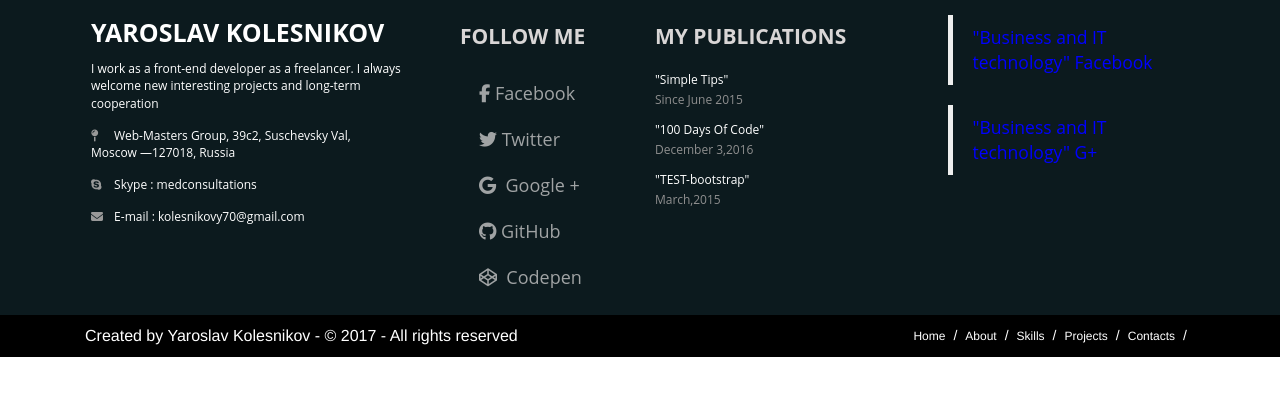
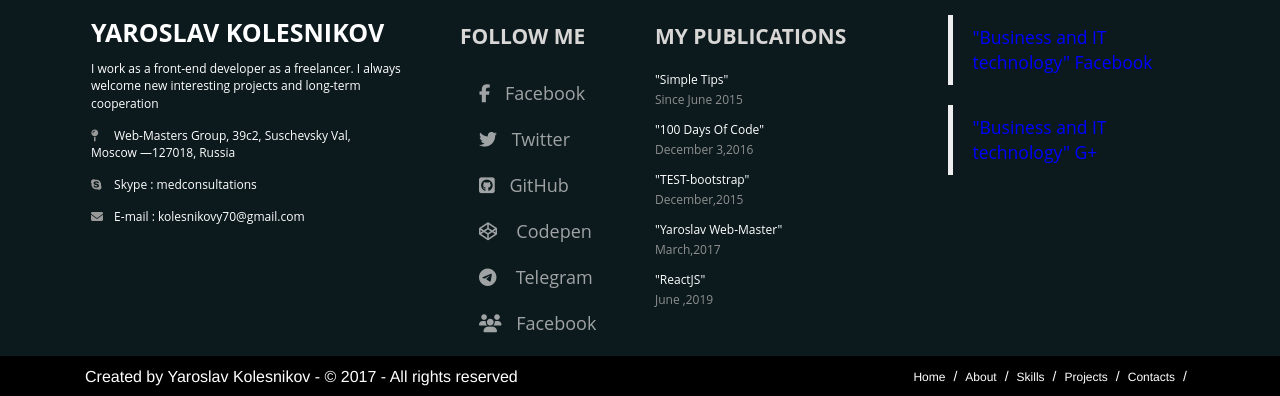
Before and after one commit to YaroslavW/YaroslavW.github.io, a plain HTML site: page index.html in a window 1280 px wide. Shown: the part 9120-9516 px from the top of the page. Before the commit the page ends 9477 px from the top, so only its background shows below. Drawn offline with nearby package versions, Linux system fonts and the light colour scheme; files that its build step writes are made by us from their sources; files whose address does not match are found by name; a web font is replaced by a local one.

Commit message:
Social buttons change

```diff
--- a/index.html
+++ b/index.html
@@ -972,32 +972,37 @@ I participated in the program <a href="-https://twitter.com/search?q=%23100DaysO
       <div class="col-md-2 col-sm-6 paddingtop-bottom">
         <h6 class="heading7">FOLLOW ME</h6>
         <ul class="footer-ul">
-          <li><a class="btn btn-social btn-lg btn-facebook" href="https://www.facebook.com/profile.php?id=100011231734286" target="_blank" rel="nofollow noopener" title="Facebook"><span class="fa fa-facebook"></span>&nbsp;Facebook</a></li>
-          <li><a class="btn btn-social btn-lg btn-twitter" href="https://twitter.com/JroslavK"><span class="fa fa-twitter" target="_blank" rel="nofollow noopener" title="Twitter"></span>&nbsp;Twitter</a></li>
-          <li><a class="btn btn-social btn-lg btn-google" href="https://plus.google.com/u/0/115685630826486368845" target="_blank" rel="nofollow noopener" title="plus.google.com"><span class="fa fa-google"></span> &nbsp;Google +</a></li>
-          <li><a class="btn btn-social btn-lg btn-github" href="https://github.com/YaroslavW" target="_blank" rel="nofollow noopener" title="gitHub.com"><span class="fa fa-github"></span>&nbsp;GitHub</a></li>
-          <li><a class="btn btn-social btn-lg btn-codepen" href="https://codepen.io/YaroslavW/" target="_blank" rel="nofollow noopener" title="codepen.io"><span class="fa fa-codepen"></span>&nbsp; Codepen</a></li>
+          <li><a class="btn btn-lg" href="https://www.facebook.com/profile.php?id=100011231734286" target="_blank" rel="noopener noreferrer"  title="Facebook"><i class="fab fa-facebook-f"></i>&nbsp;Facebook</a></li>
+          <li><a class="btn btn-lg" href="https://twitter.com/JroslavK"  target="_blank" rel="noopener noreferrer"  title="Twitter"><i class="fab fa-twitter"></i>&nbsp;Twitter</a></li>
+          <li><a class="btn btn-lg" href="https://github.com/YaroslavW" target="_blank" rel="noopener noreferrer"  title="gitHub.com"><i class="fab fa-github-square"></i>&nbsp;GitHub</a></li>
+          <li><a class="btn btn-lg" href="https://codepen.io/YaroslavW/" target="_blank" rel="noopener noreferrer"  title="codepen.io"><i class="fab fa-codepen"></i>&nbsp; Codepen</a></li>
+           <li><a class="btn btn-lg" href="https://t.me/joinchat/AAAAAFeP94ob6Z-T1Bab7A" target="_blank" rel="noopener noreferrer"  title="codepen.io"><i class="fab fa-telegram"></i>&nbsp; Telegram</a></li>
+          <li><a class="btn btn-lg" href="https://www.facebook.com/groups/1786288918273718/?ref=bookmarks" target="_blank" rel="noopener noreferrer"  title="Facebook"><i class="fas fa-users"></i>&nbsp;Facebook</a></li>
         </ul>
 
       </div>
       <div class="col-md-3 col-sm-6 paddingtop-bottom">
         <h6 class="heading7">MY PUBLICATIONS</h6>
         <div class="post">
-          <a href="http://abcinblog.blogspot.ru/" target="_blank" title="Simple Tips">
+          <a href="http://abcinblog.blogspot.ru/" target="_blank" rel="noopener noreferrer" title="Simple Tips">
           <p>"Simple Tips"<span>Since June 2015</span></p></a>
-          <a href="http://my100daysofcode.blogspot.ru/" target="_blank" title="100 Days Of Code">
+          <a href="http://my100daysofcode.blogspot.ru/" target="_blank" rel="noopener noreferrer" title="100 Days Of Code">
           <p>"100 Days Of Code"<span>December 3,2016</span></p></a>
-          <a href="http://bootstrapassay.blogspot.ru/" target="_blank" title="TEST-bootstrap">
-          <p>"TEST-bootstrap"<span>March,2015</span></p></a>
+          <a href="http://bootstrapassay.blogspot.ru/" target="_blank" rel="noopener noreferrer" title="TEST-bootstrap">
+          <p>"TEST-bootstrap"<span>December,2015</span></p></a>
+          <a href="https://www.facebook.com/Yaroslav-Web-Master-1446556072148794/?eid=ARA-Huo_G7OPdP6b_x2O8zWhfs0EyGn0TK3bkIS3MnSI12dTq9-JPsUWdtSG4kuK-XZMpI7nYURi9ktg" target="_blank" rel="noopener noreferrer" title="TEST-bootstrap">
+          <p>"Yaroslav Web-Master"<span>March,2017</span></p></a>
+          <a href="https://abc-react.blogspot.com/2018/10/react.html" target="_blank" rel="noopener noreferrer" title="TEST-bootstrap">
+          <p>"ReactJS"<span>June ,2019</span></p></a>
         </div>
       </div>
       <div class="col-md-3 col-sm-6 paddingtop-bottom">
         <div class="fb-page" data-href="https://www.facebook.com/facebook" data-tabs="timeline" data-height="300" data-small-header="false" style="margin-bottom:15px;" data-adapt-container-width="true" data-hide-cover="false" data-show-facepile="true">
           <div class="fb-xfbml-parse-ignore">
-            <blockquote cite="https://www.facebook.com/facebook"><a href="https://www.facebook.com/groups/1786288918273718/" target="_blank" rel="nofollow noopener" title="Business and IT technology">"Business and IT technology" Facebook</a></blockquote>
+            <blockquote cite="https://www.facebook.com/facebook"><a href="https://www.facebook.com/groups/1786288918273718/" target="_blank" rel="noopener noreferrer"  title="Business and IT technology">"Business and IT technology" Facebook</a></blockquote>
           </div>
           <div class="fb-xfbml-parse-ignore">
-            <blockquote cite="https://plus.google.com"><a href="https://plus.google.com/u/0/communities/113606798528365712135" target="_blank" rel="nofollow noopener" title="Business and IT technology">"Business and IT technology" G+</a></blockquote>
+            <blockquote cite="https://plus.google.com"><a href="https://plus.google.com/u/0/communities/113606798528365712135" target="_blank" rel="noopener noreferrer"  title="Business and IT technology">"Business and IT technology" G+</a></blockquote>
           </div>
         </div>
       </div>
```
